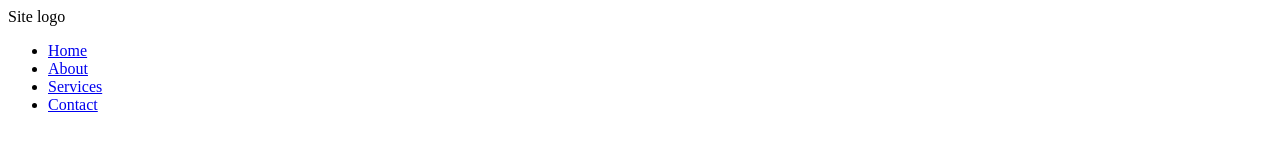
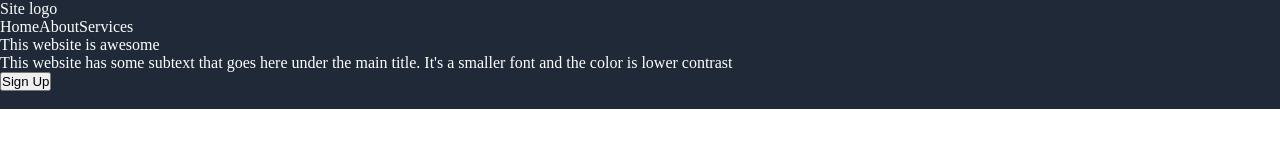
Before and after one commit to ZeaGmoN/Landing-page-Odin-project, a plain HTML site: page index.html in a window 1280 px wide. Drawn offline with Linux system fonts and the light colour scheme.

Commit message:
Edited html and added basic css properties

```diff
--- a/index.html
+++ b/index.html
@@ -4,7 +4,7 @@
     <meta charset="UTF-8">
     <meta name="viewport" content="width=device-width, initial-scale=1.0">
     <title>Landing Page</title>
-    <link rel="stylesheet" href="styles.css">
+    <link rel="stylesheet" href="style.css">
 </head>
 <body>
     <div class="Header">
@@ -14,14 +14,22 @@
             <li><a href="#home">Home</a></li>
             <li><a href="#about">About</a></li>
             <li><a href="#services">Services</a></li>
-            <li><a href="#contact">Contact</a></li>
         </ul>
         </div>
         <div class="HeaderBody">
             <div class="hbleft">
-                <div class="title">
+                <div class="title">This website is awesome
                 </div>
+                <div class="titlesub">
+                    This website has some subtext that goes here under the main title. It's a smaller font and the color is lower contrast
+                </div>
+                <button>
+                    Sign Up
+                </button>
             </div>
+        </div>
+        <div class="hbright">
+            <img src="">
         </div>
     </div>
 </body>
--- a/style.css
+++ b/style.css
@@ -0,0 +1,24 @@
+* {
+    margin: 0;
+    padding: 0;
+}
+
+.Header {
+    color: white;
+    background-color: #1F2937;
+}
+
+.headertop {
+    display: flex;
+    justify-content: space-between;
+}
+
+ul {
+    display: flex;
+    list-style: none;
+}
+
+a {
+    text-decoration: none;
+    color: white;
+}
```
